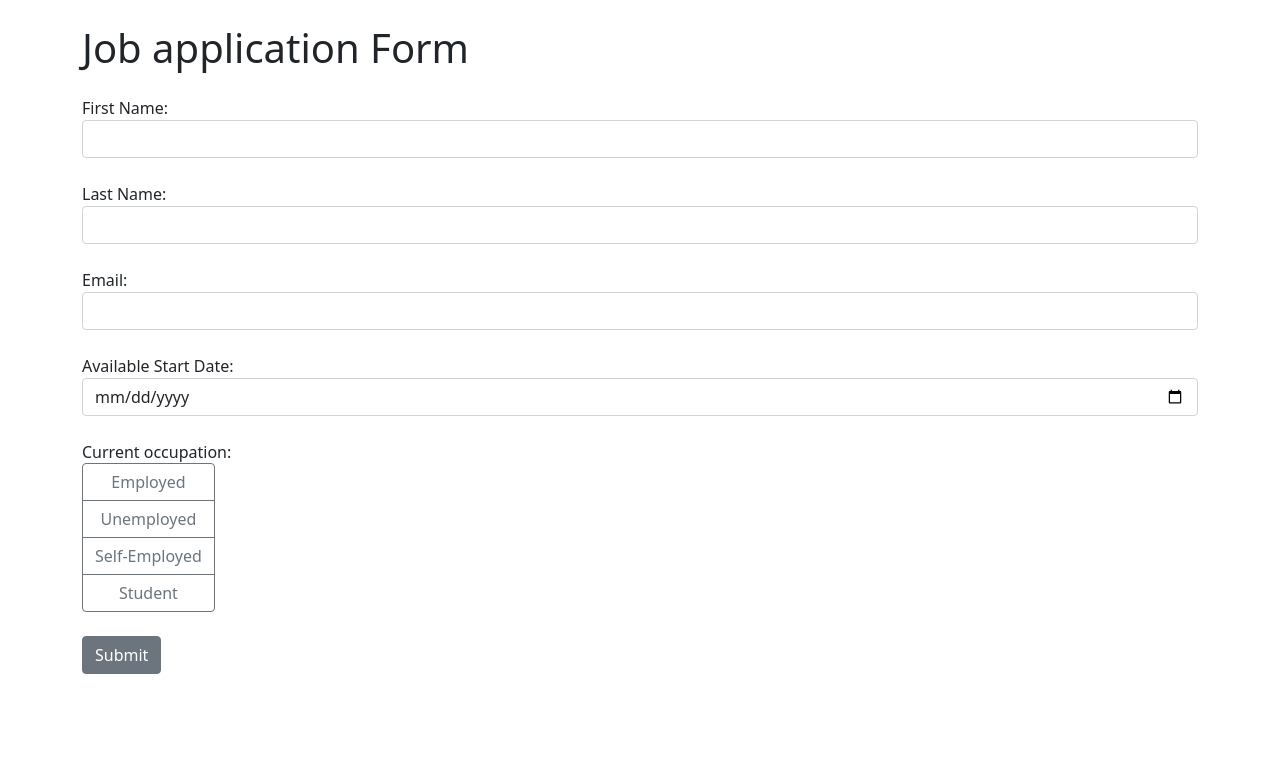
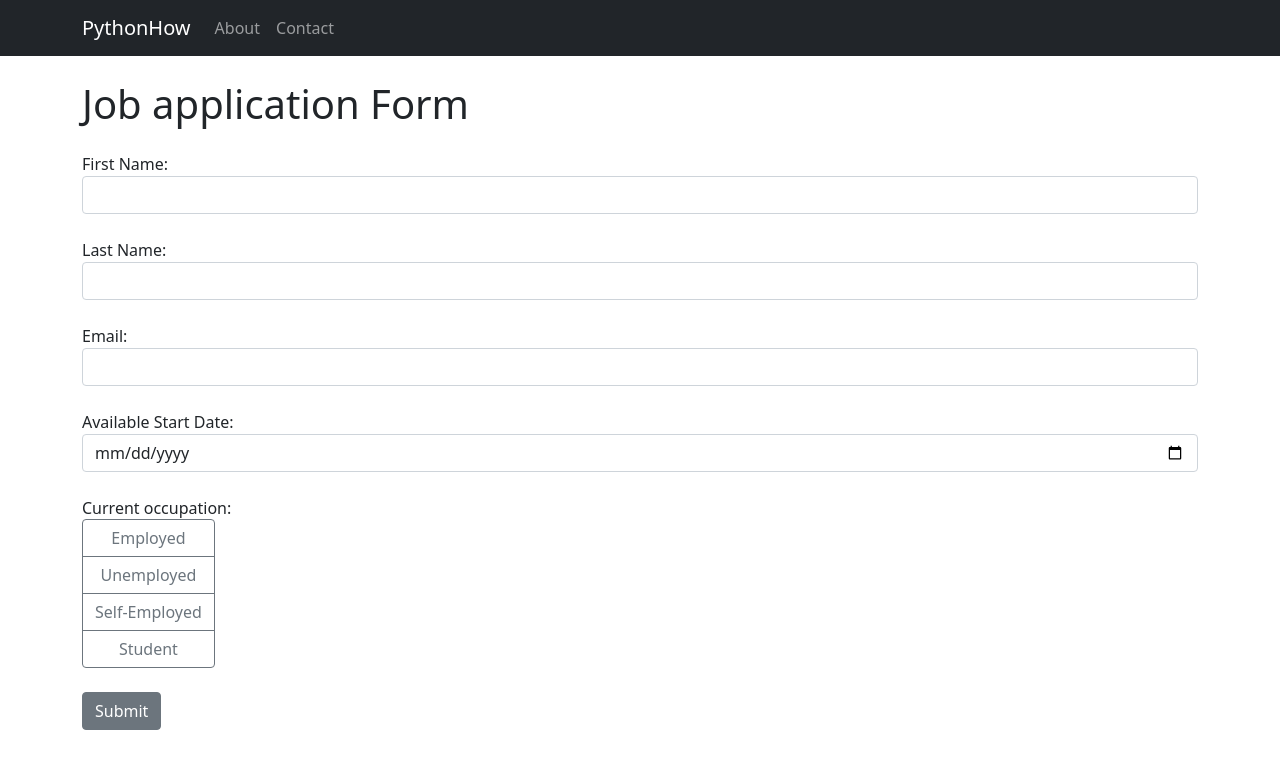
Before and after one commit to flaviamedici/Django-project, a Django app: page / in a window 1280 px wide. Shown: the top 769 px of the page. Run offline with Django 5.2, Linux system fonts and the light colour scheme.

Commit message:
Adding a Navigation bar

```diff
--- a/job_application/templates/base.html
+++ b/job_application/templates/base.html
@@ -9,6 +9,25 @@
     <title>Document</title>
 </head>
 <body>
+    <nav class="navbar navbar-expand-lg navbar-dark bg-dark">
+        <div class="container">
+            <a href="{% url 'index' %}" class="navbar-brand">PythonHow</a>
+            <button class="navbar-toggler" type="button" data-bs-toggle="collapse" data-bs-target="#navbarNav" aria-controls="navbarNav" aria-expanded="false" aria-label="Toggle navigation">
+                <span class="navbar-toggler-icon"></span>
+            </button>
+            <div class="collapse navbar-collapse" id="navbarNav">
+                <ul class="navbar-nav">
+                    <li class="nav-item {% if request.path == '/about/' %}active{% endif%}">
+                        <a href="{% url 'about' %}" class="nav-link">About</a>
+                    </li>
+                    <li class="nav-item">
+                        <a href="#" class="nav-link">Contact</a>
+                    </li>
+                </ul>
+            </div>
+        </div>
+
+    </nav>
     <div class="container">
         {% block content %}
         {% endblock %}
```
